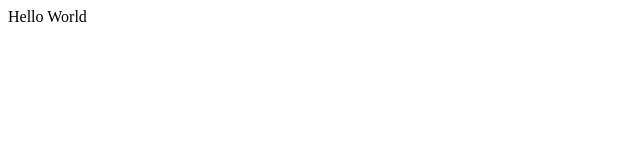
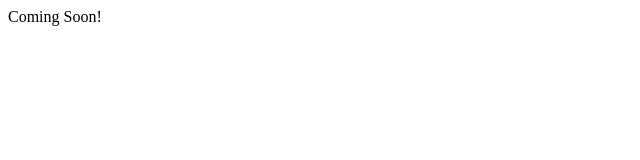
Before and after one commit to xBeastMode/ImagicalDevs.github.io, a plain HTML site: page index.html in a window 1280 px wide. Shown: the full height of the page, 0-640 px from the left. Drawn offline with Linux system fonts and the light colour scheme.

Commit message:
Update index.html

```diff
--- a/index.html
+++ b/index.html
@@ -1 +1 @@
-<p> Hello World </p>
+<p> Coming Soon! </p>
```
